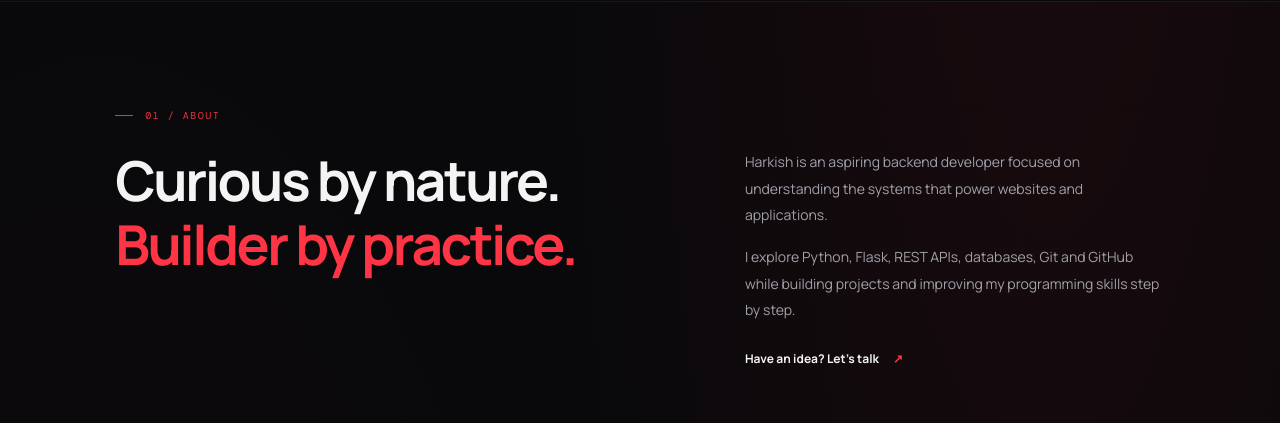
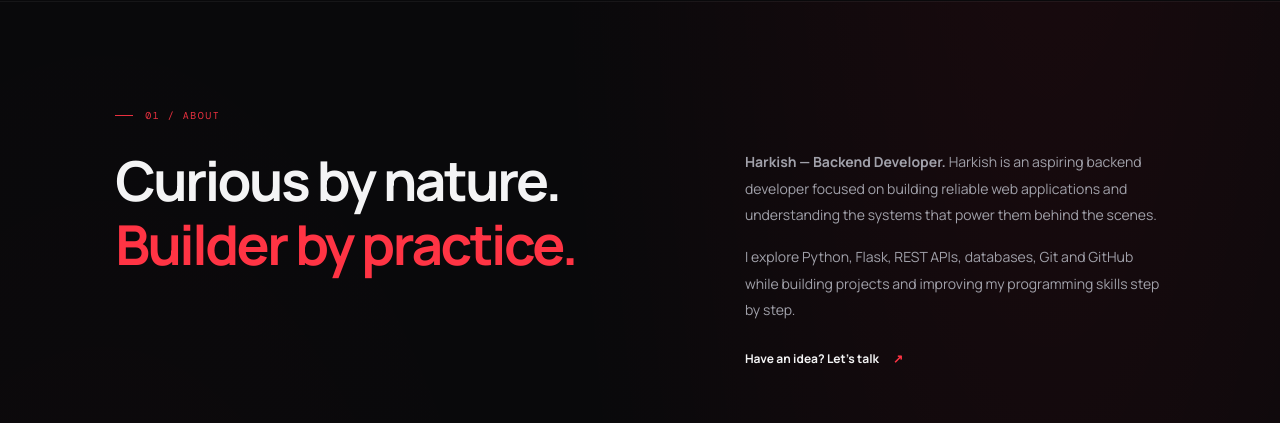
Before and after one commit to harkishdheer-bit/harkish-verse, a Flask app: page / in a window 1280 px wide. Shown: the part 911-1334 px from the top of the page. Run offline with Flask 3, Linux system fonts and the light colour scheme.

Commit message:
Strengthen Harkish name and backend developer SEO signals

```diff
--- a/templates/index.html
+++ b/templates/index.html
@@ -20,6 +20,8 @@
         "@type": "Person",
         "@id": "https://harkish.devs.surf/#person",
         "name": "Harkish",
+        "alternateName": "Harkish",
+        "description": "Harkish is an aspiring backend developer learning Python, Flask, REST APIs, databases, Git, GitHub and web development.",
         "url": "https://harkish.devs.surf/",
         "jobTitle": "Aspiring Backend Developer",
         "knowsAbout": ["Python", "Flask", "REST APIs", "Databases", "Git", "GitHub", "Web Development"],
@@ -29,6 +31,7 @@
         "@type": "WebSite",
         "@id": "https://harkish.devs.surf/#website",
         "name": "HARKISH ERA",
+        "alternateName": ["Harkish", "Harkish Backend Developer"],
         "url": "https://harkish.devs.surf/",
         "description": "Harkish's portfolio documenting backend development learning, skills and projects.",
         "about": {"@id": "https://harkish.devs.surf/#person"}
@@ -101,7 +104,7 @@
       <div class="about-layout">
         <h2>Curious by nature.<br><span>Builder by practice.</span></h2>
         <div class="about-copy">
-          <p>Harkish is an aspiring backend developer focused on understanding the systems that power websites and applications.</p>
+          <p><strong>Harkish — Backend Developer.</strong> Harkish is an aspiring backend developer focused on building reliable web applications and understanding the systems that power them behind the scenes.</p>
           <p>I explore Python, Flask, REST APIs, databases, Git and GitHub while building projects and improving my programming skills step by step.</p>
           <a class="text-link" href="#contact">Have an idea? Let's talk <span>↗</span></a>
         </div>
```
